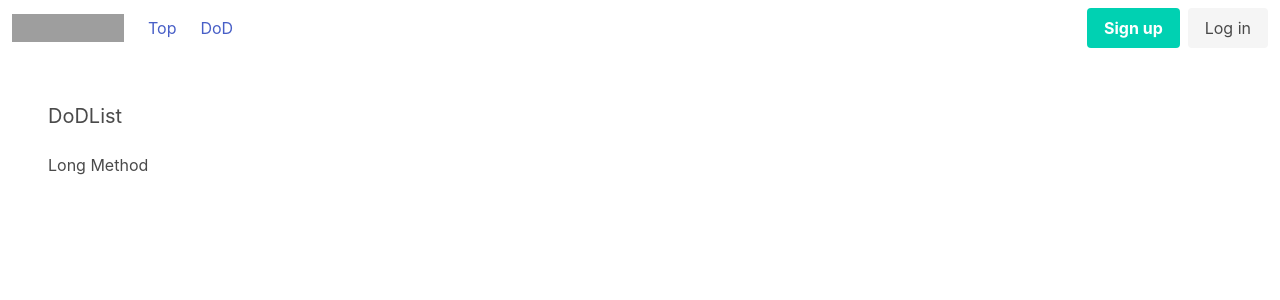
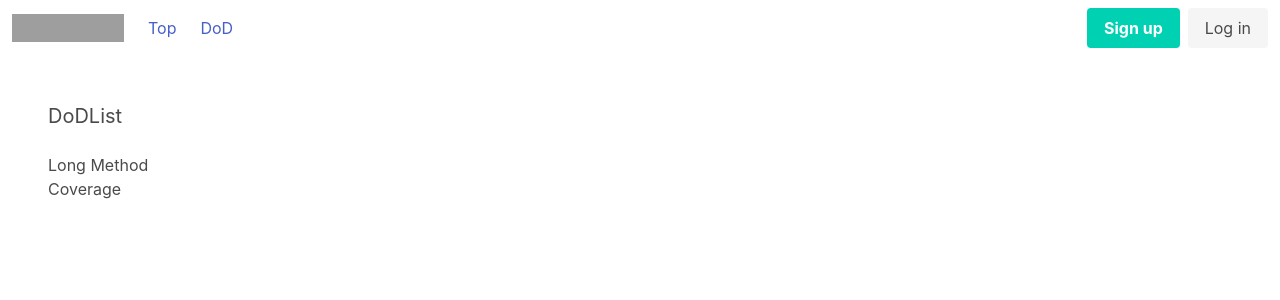
Before and after one commit to d-kanai/vue-jest, a Vue app: page /dods in a window 1280 px wide. Shown: the top 300 px of the page. Built offline with nearby package versions, Linux system fonts and the light colour scheme; grey boxes are pictures that could not be loaded.

Commit message:
fix syntax

```diff
--- a/src/views/DoDList.vue
+++ b/src/views/DoDList.vue
@@ -3,6 +3,7 @@
     <section class="section">
       <h3 class="subtitle">DoDList</h3>
       <p>Long Method</p>
+      <p>Coverage</p>
     </section>
   </div>
 </template>
@@ -14,6 +15,7 @@ export default {
   name: "App",
   components: {},
   setup() {
+    return {}
   },
 };
 </script>
```
Also changed, not shown: 1 other file (tests, documents, lock files or other folders).
